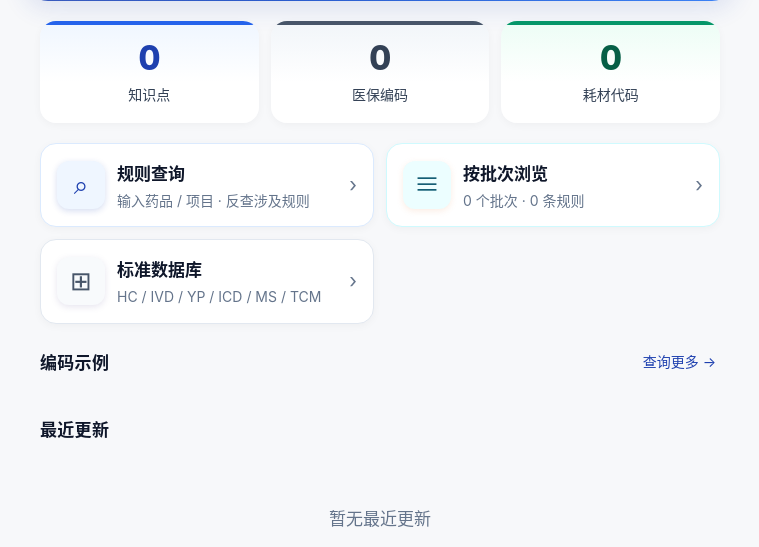
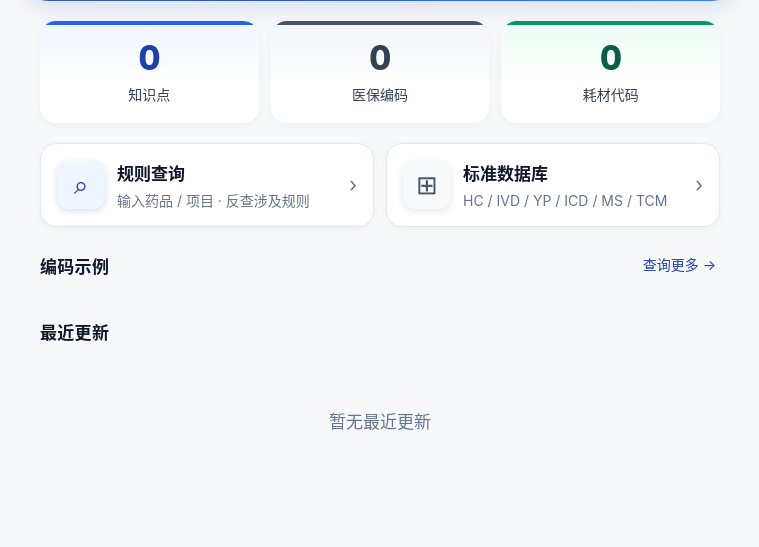
Before and after one commit to caofeng926/Intelligent-Review, a Flask app: page / in a window 1280 px wide. Shown: the part 362-909 px from the top of the page, without its empty margins (260-1019 px from the left). After the commit the page ends 792 px from the top, so only its background shows below. Run offline with Flask 3, Linux system fonts and the light colour scheme; data that the repository does not hold is empty.

Commit message:
fix(home): remove '按批次浏览' entry card (duplicates /rules route in bottom nav)

```diff
--- a/webapp/templates/home.html
+++ b/webapp/templates/home.html
@@ -43,14 +43,6 @@
     <div class="entry-text">
       <div class="entry-title">规则查询</div>
       <div class="entry-sub">输入药品 / 项目 · 反查涉及规则</div>
-    </div>
-    <div class="entry-arrow">›</div>
-  </a>
-  <a class="entry-card entry-mac-peach" href="{{ url_for('rules_index') }}">
-    <div class="entry-ico">≡</div>
-    <div class="entry-text">
-      <div class="entry-title">按批次浏览</div>
-      <div class="entry-sub">{{ stats['batches'] }} 个批次 · {{ stats['rules'] }} 条规则</div>
     </div>
     <div class="entry-arrow">›</div>
   </a>
```
